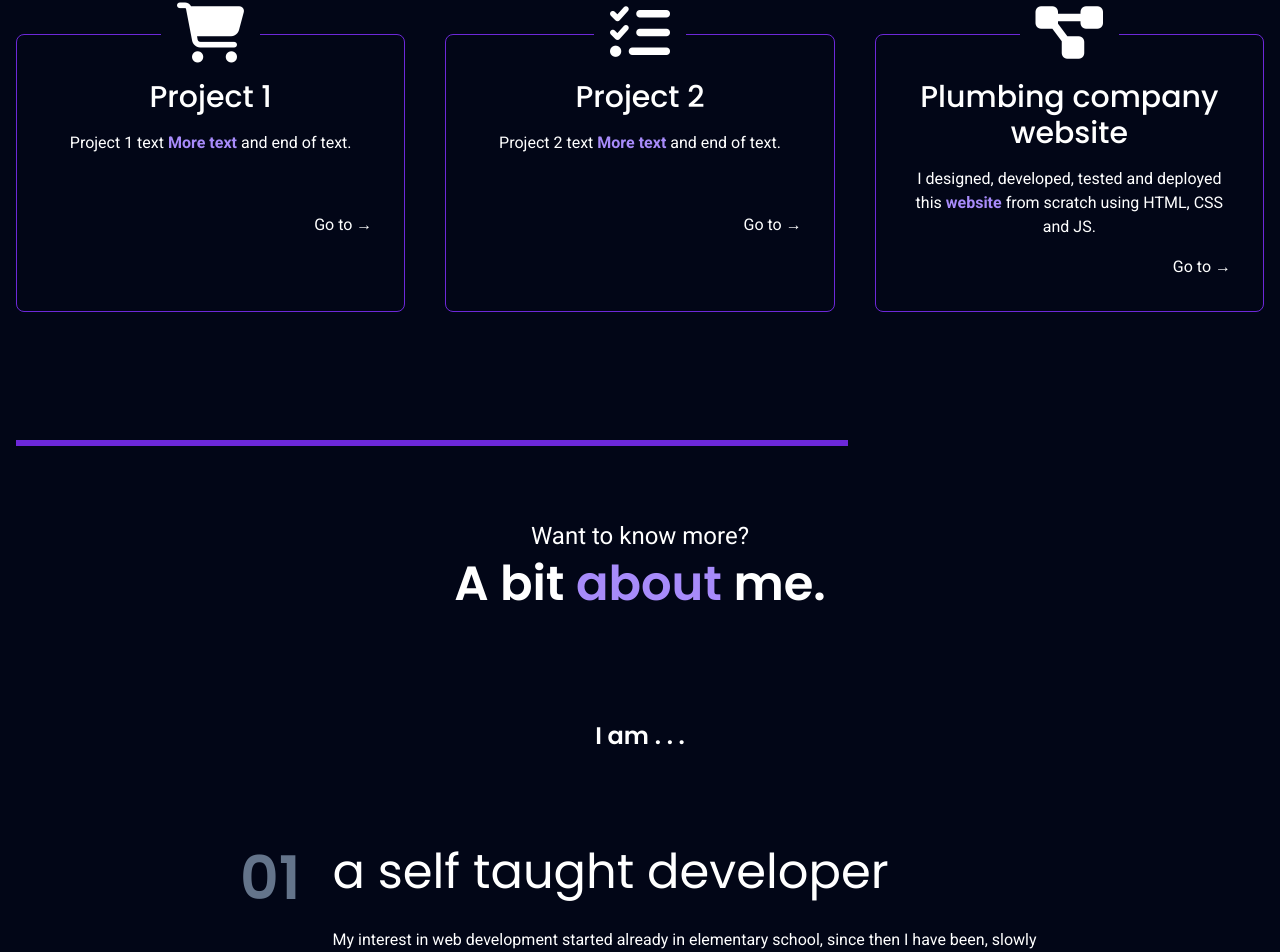
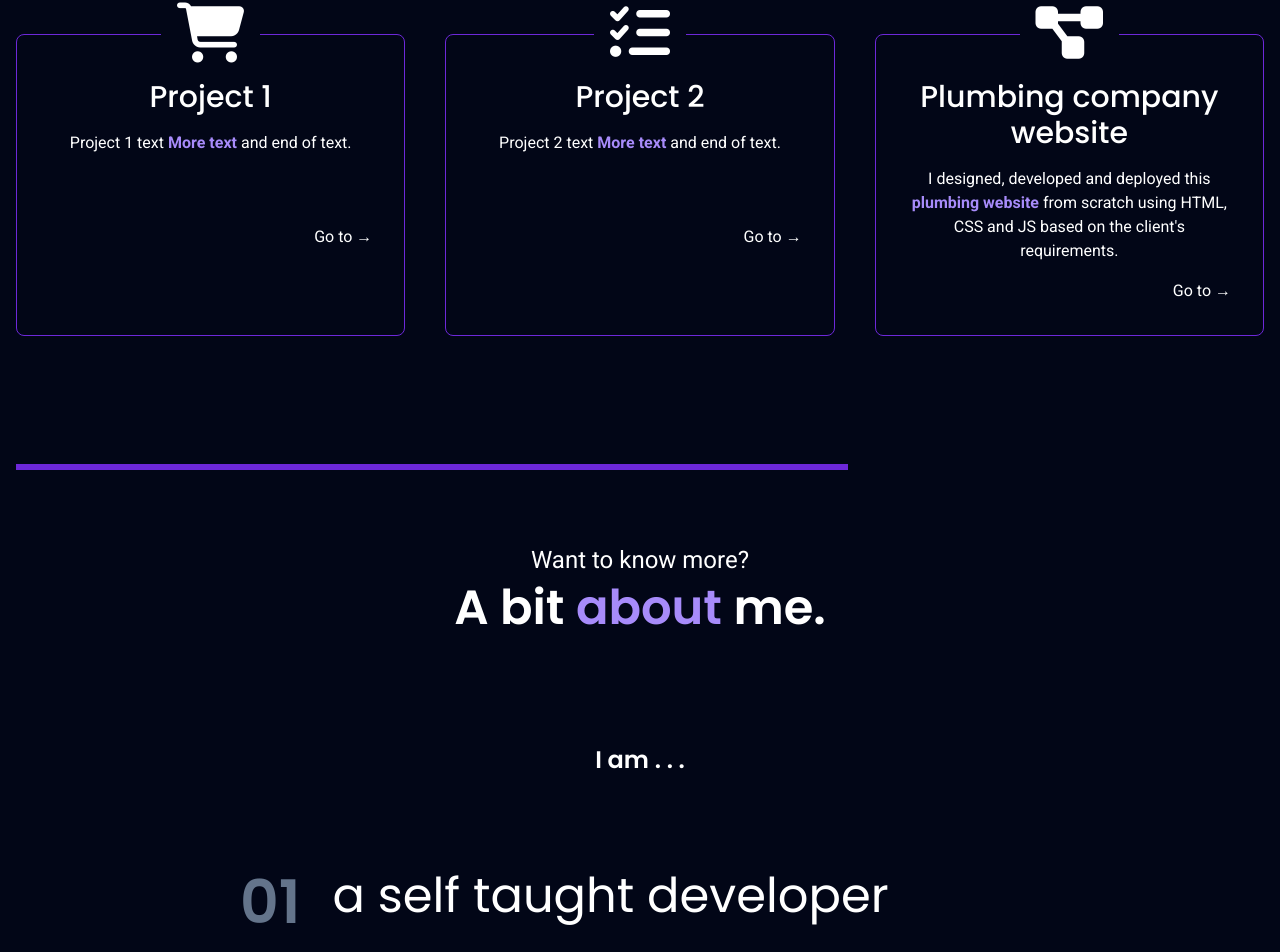
Before and after one commit to Lilleykuba/Portfolio_Project, a SvelteKit app in the folder my-project/: page / in a window 1280 px wide. Shown: the part 962-1914 px from the top of the page. Built offline with nearby package versions, Linux system fonts and the light colour scheme.

Commit message:
Fixing up some text and styling issues

```diff
--- a/my-project/src/components/Main.svelte
+++ b/my-project/src/components/Main.svelte
@@ -68,15 +68,15 @@
             </Step>
             <Step step={steps[2]}>
                 <p>
-                    I designed, developed, tested and deployed this <strong class="text-violet-400">website</strong> from scratch using HTML, CSS and JS.
+                    I designed, developed and deployed this <strong class="text-violet-400"> plumbing website</strong> from scratch using HTML, CSS and JS based on the client's requirements.
                 </p>
             </Step>
         </div>
     </section>
     <section id="about" class="py-20 pt-10 lg:pt-16 lg:py-32 flex flex-col gap-16 sm:gap-20 md:gap-24 relative">
-        <div class="flex flex-col gap-2 text-center realtive py-4
+        <div class="flex flex-col gap-2 text-center realtive
                     before:absolute before:top-0 before:left-0 before:w-2/3 before:h-1.5 before:bg-violet-700
-                    after:absolute after:bottom-0 after:right-0 after:w-2/3 after:h-1.5 after:bg-violet-700">
+                    after:absolute after:bottom-0 after:right-0 after:w-2/3 after:h-1.5 after:bg-violet-700  py-4">
             <h6 class="text-lg sm:text-xl md:text-2xl">Want to know more?</h6>
             <h3 class="font-semibold text-3xl sm:text-4xl md:text-5xl">
                 A bit <span class="poppins text-violet-400">about</span> me.
```
